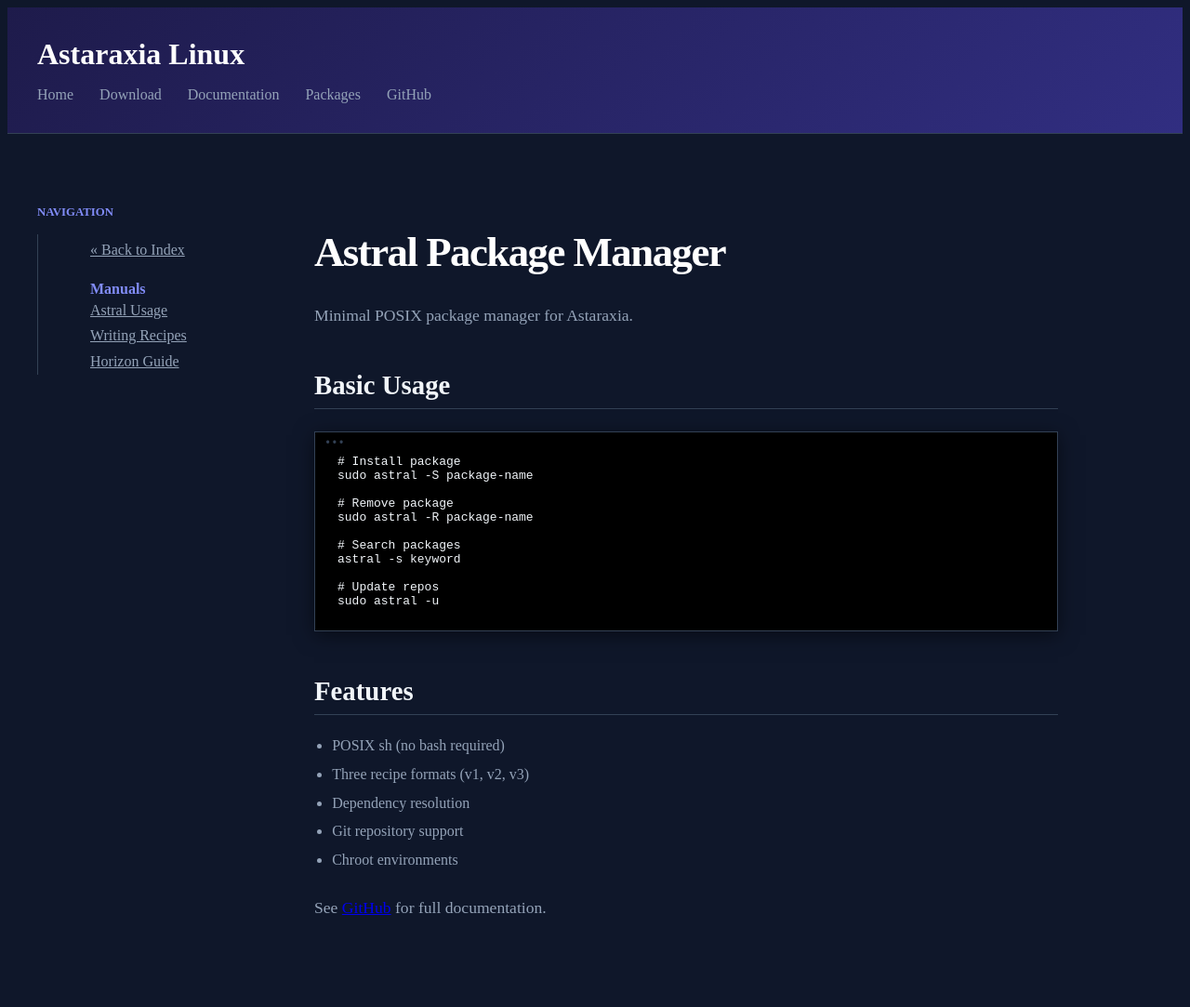
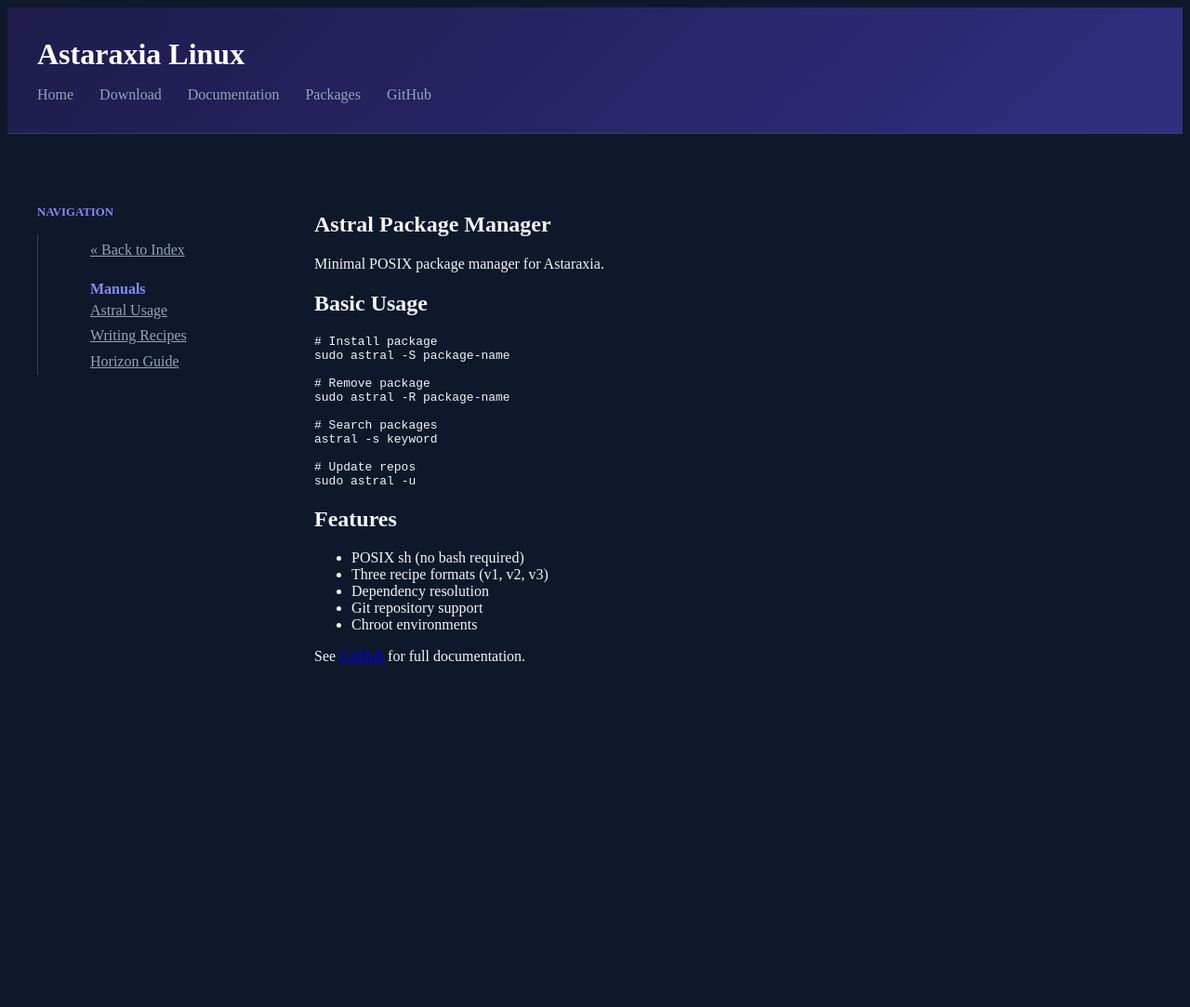
Before and after one commit to Astaraxia-Linux/astaraxia-linux.github.io, a Jekyll site: the page built from docus/astral.md, in a window 1280 px wide. Shown: the whole page at 93% size. Built offline with Jekyll 4.4.1, drawn with Linux system fonts in a browser that asks for light colours; after the commit the page ends 900 px from its top, so only the background shows below that.

Commit message:
Update doc-page.html

```diff
--- a/_layouts/doc-page.html
+++ b/_layouts/doc-page.html
@@ -4,63 +4,6 @@
     {% include head.html %} </head>
 <body style="background: var(--bg); color: var(--text);">
     {% include header.html %} <main class="container" style="display: flex; gap: 3rem; padding: 4rem 2rem; max-width: 1200px; margin: 0 auto;">
-        <style>
-        /* Better Markdown Styling */
-        .markdown-content h1 {
-            font-size: 2.8rem;
-            letter-spacing: -1.5px;
-            margin-bottom: 2rem;
-            color: #fff;
-        }
-
-        .markdown-content h2 {
-            font-size: 1.8rem;
-            border-bottom: 1px solid var(--border);
-            padding-bottom: 0.5rem;
-            margin-top: 3rem;
-        }
-
-        .markdown-content p {
-            font-size: 1.1rem;
-            color: var(--text-dim);
-            margin-bottom: 1.5rem;
-            max-width: 70ch; /* Limits line width for better readability */
-        }
-
-        /* Make list items look like features */
-        .markdown-content ul {
-            margin-bottom: 2rem;
-            padding-left: 1.2rem;
-        }
-
-        .markdown-content li {
-            margin-bottom: 0.8rem;
-            color: var(--text-dim);
-        }
-
-        .markdown-content li strong {
-            color: var(--primary);
-        }
-
-        /* Syntax Highlighting Polish */
-        .markdown-content pre {
-            border: 1px solid var(--border);
-            background: #000 !important;
-            padding: 1.5rem;
-            position: relative;
-            box-shadow: 0 4px 20px rgba(0,0,0,0.5);
-        }
-
-        /* Subtle "Terminal" dot decoration for code blocks */
-        .markdown-content pre::before {
-            content: "•••";
-            position: absolute;
-            top: 5px;
-            left: 10px;
-            color: #334155;
-            font-size: 12px;
-        }
-        </style>
 
         <aside style="width: 250px; flex-shrink: 0; position: sticky; top: 2rem; height: fit-content;">
             <h3 style="color: var(--primary); font-size: 0.8rem; text-transform: uppercase; margin-bottom: 1rem;">Navigation</h3>
```
